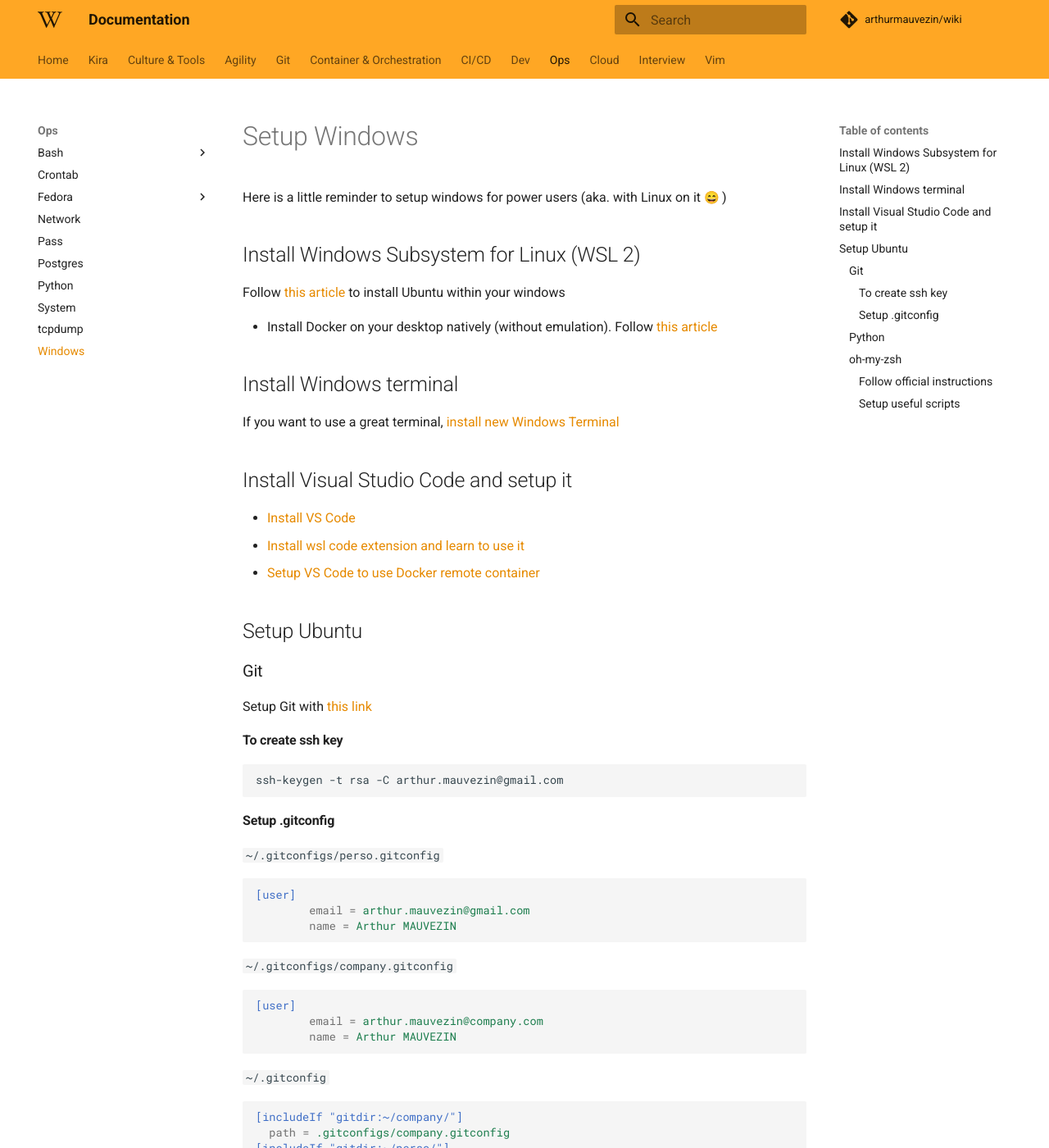
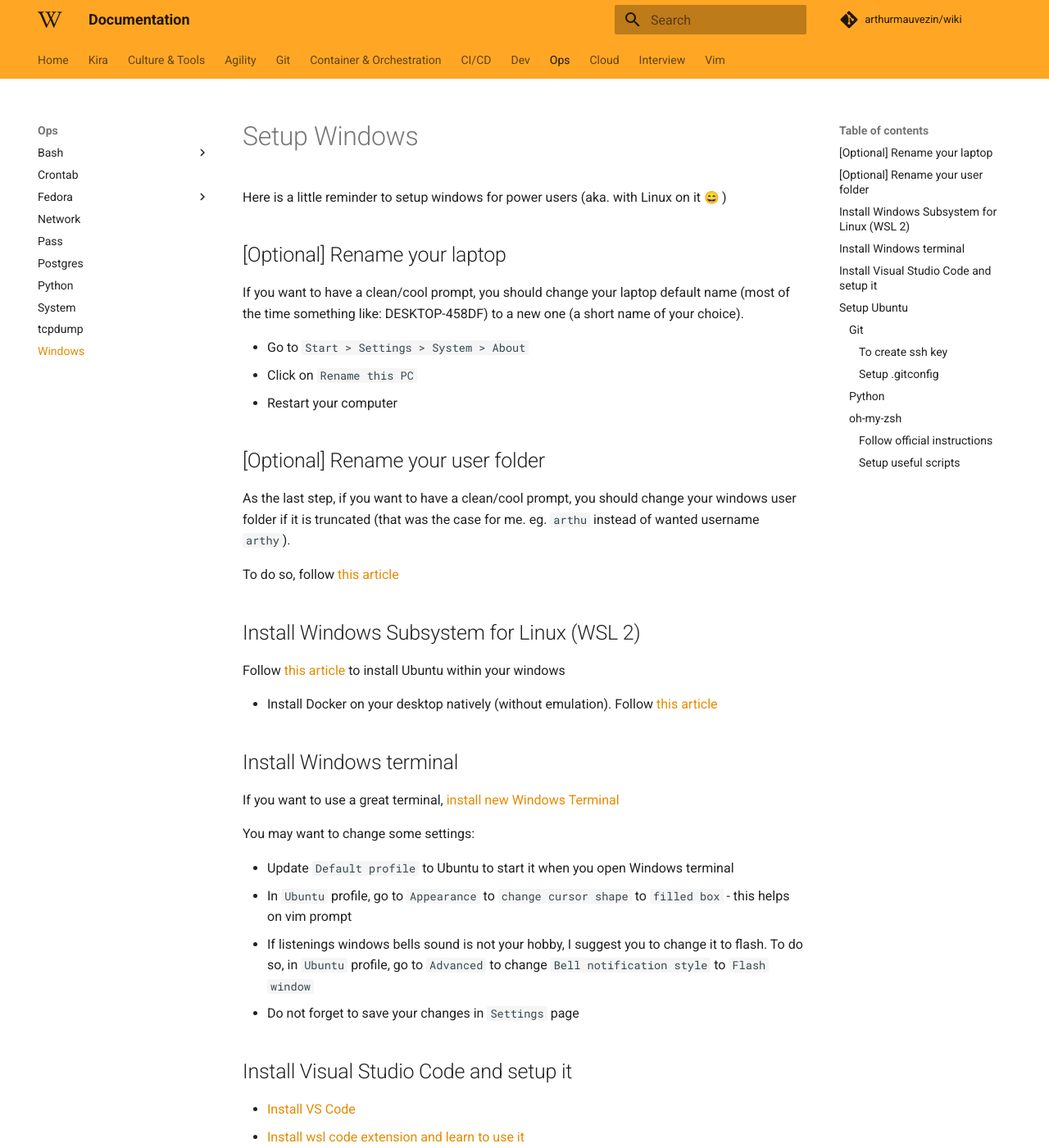
Before and after one commit to arthurmauvezin/wiki, an MkDocs documentation site: the page built from docs/windows/setup.md, in a window 1280 px wide and 1400 px high. Shown: the whole window at 82% size. Built offline with MkDocs 1.6.1 and Material for MkDocs 9.7.7, drawn with Linux system fonts in a browser that asks for light colours; emoji names are drawn with the system emoji font; comment, search, counter and statistics services are not loaded; some of the changed text lies outside the part shown.

Commit message:
Add clean windows doc

````diff
--- a/docs/windows/setup.md
+++ b/docs/windows/setup.md
@@ -1,6 +1,18 @@
 # Setup Windows
 
 Here is a little reminder to setup windows for power users (aka. with Linux on it :smile: )
+
+## [Optional] Rename your laptop
+If you want to have a clean/cool prompt, you should change your laptop default name (most of the time something like: DESKTOP-458DF)  to a new one (a short name of your choice).
+
+* Go to `Start > Settings > System > About`
+* Click on `Rename this PC`
+* Restart your computer
+
+## [Optional] Rename your user folder
+As the last step, if you want to have a clean/cool prompt, you should change your windows user folder if it is truncated (that was the case for me. eg. `arthu` instead of wanted username `arthy`).
+
+To do so, follow [this article](https://www.minitool.com/news/change-user-folder-name-windows-10.html)
 
 ## Install Windows Subsystem for Linux (WSL 2)
 Follow [this article](https://docs.microsoft.com/en-us/windows/wsl/install-win10) to install Ubuntu within your windows
@@ -10,11 +22,17 @@ Follow [this article](https://docs.microsoft.com/en-us/windows/wsl/install-win10
 ## Install Windows terminal
 If you want to use a great terminal, [install new Windows Terminal](https://docs.microsoft.com/en-us/windows/terminal/get-started)
 
+You may want to change some settings:
+
+* Update `Default profile` to Ubuntu to start it when you open Windows terminal
+* In `Ubuntu` profile, go to `Appearance` to `change cursor shape` to `filled box` - this helps on vim prompt
+* If listenings windows bells sound is not your hobby, I suggest you to change it to flash. To do so, in `Ubuntu` profile, go to `Advanced` to change `Bell notification style` to `Flash window`
+* Do not forget to save your changes in `Settings` page
+
 ## Install Visual Studio Code and setup it
 * [Install VS Code](https://code.visualstudio.com/docs/?dv=win)
 * [Install wsl code extension and learn to use it](https://docs.microsoft.com/en-us/windows/wsl/tutorials/wsl-vscode)
 * [Setup VS Code to use Docker remote container](https://docs.microsoft.com/en-us/windows/wsl/tutorials/wsl-containers)
-
 
 ## Setup Ubuntu
 ### Git
@@ -25,14 +43,9 @@ Setup Git with [this link](https://docs.microsoft.com/en-us/windows/wsl/tutorial
 ssh-keygen -t rsa -C arthur.mauvezin@gmail.com
 ```
 
+Add the content of the public key (`~/.ssh/id_rsa.pub`) to [your Github account keys](https://github.com/settings/keys)
+
 #### Setup .gitconfig
-
-`~/.gitconfigs/perso.gitconfig`
-```ini
-[user]
-        email = arthur.mauvezin@gmail.com
-        name = Arthur MAUVEZIN
-```
 
 `~/.gitconfigs/company.gitconfig`
 ```ini
@@ -43,10 +56,13 @@ ssh-keygen -t rsa -C arthur.mauvezin@gmail.com
 
 `~/.gitconfig`
 ```ini
+[user]
+        email = arthur.mauvezin@gmail.com
+        name = Arthur MAUVEZIN
+
+# Use includeIf to commit with different accounts depending on the parent folder
 [includeIf "gitdir:~/company/"]
   path = .gitconfigs/company.gitconfig
-[includeIf "gitdir:~/perso/"]
-  path = .gitconfigs/perso.gitconfig
 
 [push]
 	default = simple
@@ -80,6 +96,14 @@ ssh-keygen -t rsa -C arthur.mauvezin@gmail.com
 sudo apt install python3 python3-pip python-is-python3
 ```
 
+Test the installation with the following command:
+```bash
+python -V
+```
+
+!!! information
+    If the last command prompts something like `Python 3.8.10`, then it's good :smile: !
+
 ### oh-my-zsh
 ```bash
 sudo apt install zsh
````
